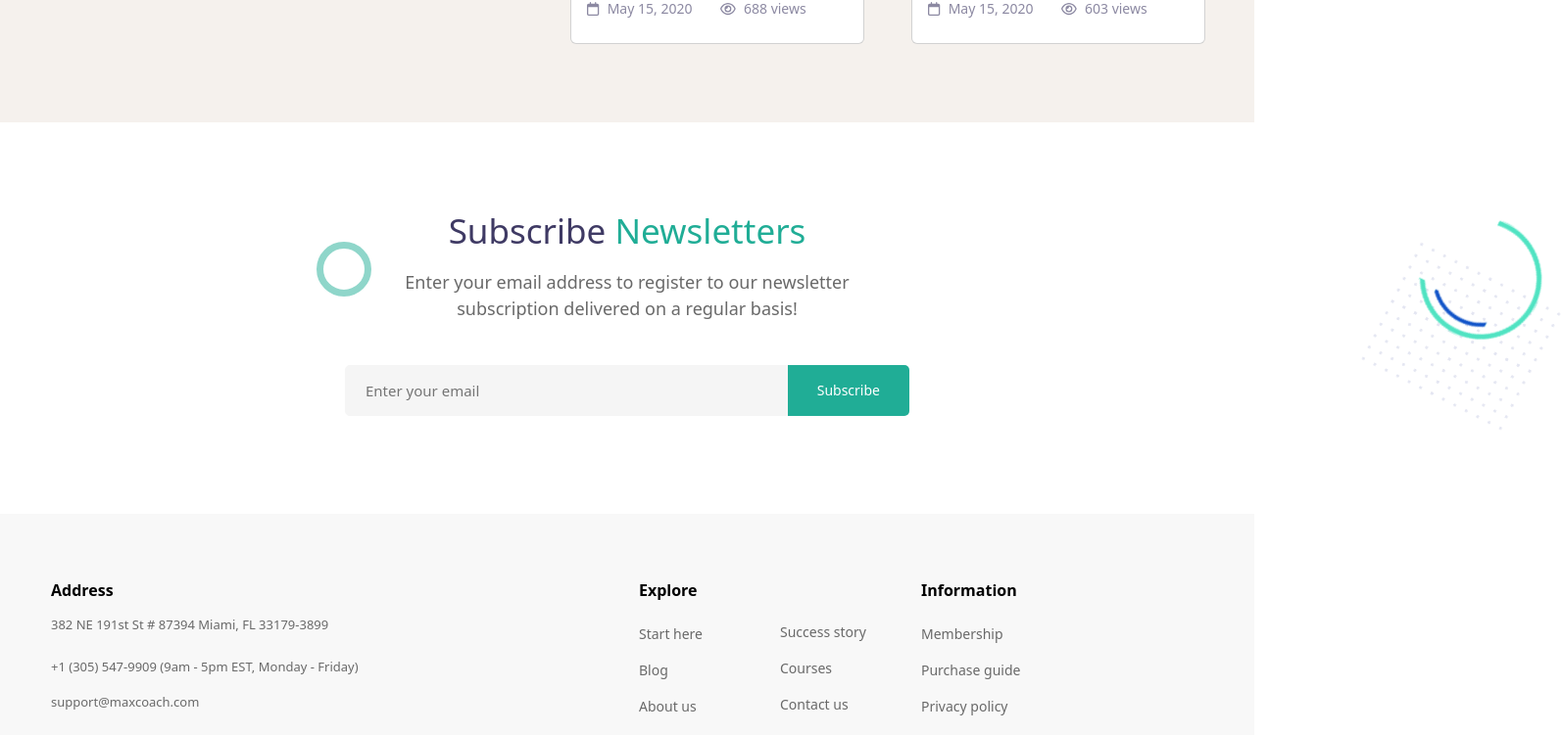
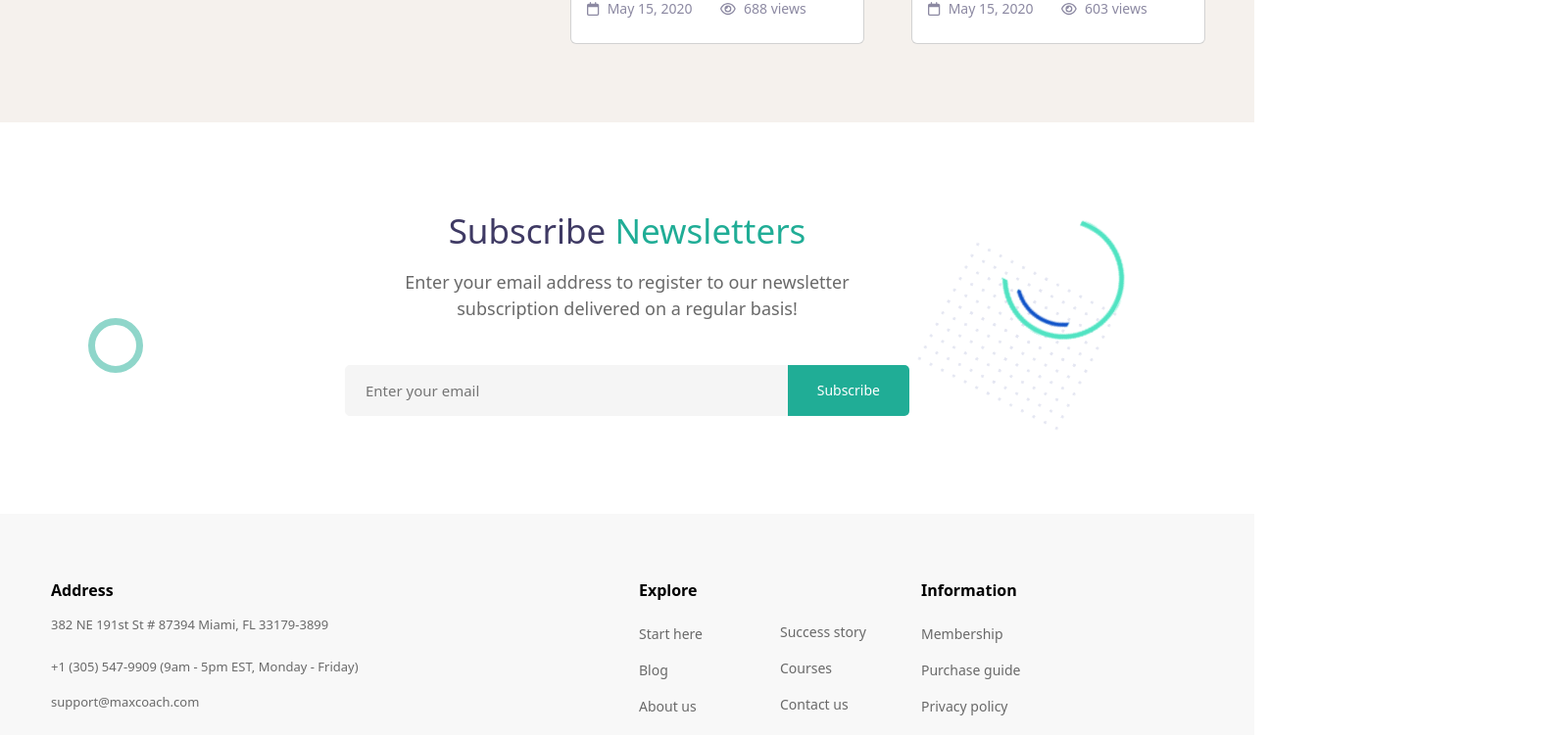
Before and after one commit to GencoMattia/proj-html-vuejs, a Vue app: page / in a window 1280 px wide. Shown: the part 5080-5831 px from the top of the page at 98% size, 1593 px wide, since content can reach past the window. Built offline with nearby package versions, Linux system fonts and the light colour scheme.

Commit message:
adjusted img positions in newsletter and adjusted z-index

```diff
--- a/src/components/MainNewsletter.vue
+++ b/src/components/MainNewsletter.vue
@@ -33,7 +33,7 @@ export default {
                 </div>
             </div>
         </div>
-        <div class="container my-container">
+        <div class="container my-container email-wrapper">
             <div class="row">
                 <div class="col-12 center my-padding">
                     <h2>
@@ -66,10 +66,11 @@ export default {
 
 .bg-img-container {
     position: relative;
+    z-index: 1;
 
     .element-image-circle {
         position: absolute;
-        left: 1424px;
+        right: 75px;
         top: 138px;
         z-index: 1;
 
@@ -83,14 +84,14 @@ export default {
 
     .element-image-dots {
         position: absolute;
-        left: 1349px;
+        right: 100px;
         top: 122px;
     }
 
     .element-circle {
         position: absolute;
-        left: 283px;
-        top: 122px;
+        left: 50px;
+        top: 200px;
 
         .shape {
             height: 56px;
@@ -100,6 +101,11 @@ export default {
         border: 7px solid #8FD6CA;
         }
     }
+}
+
+.email-wrapper {
+    position: relative;
+    z-index: 2;
 }
 
 .bg-color {
```
